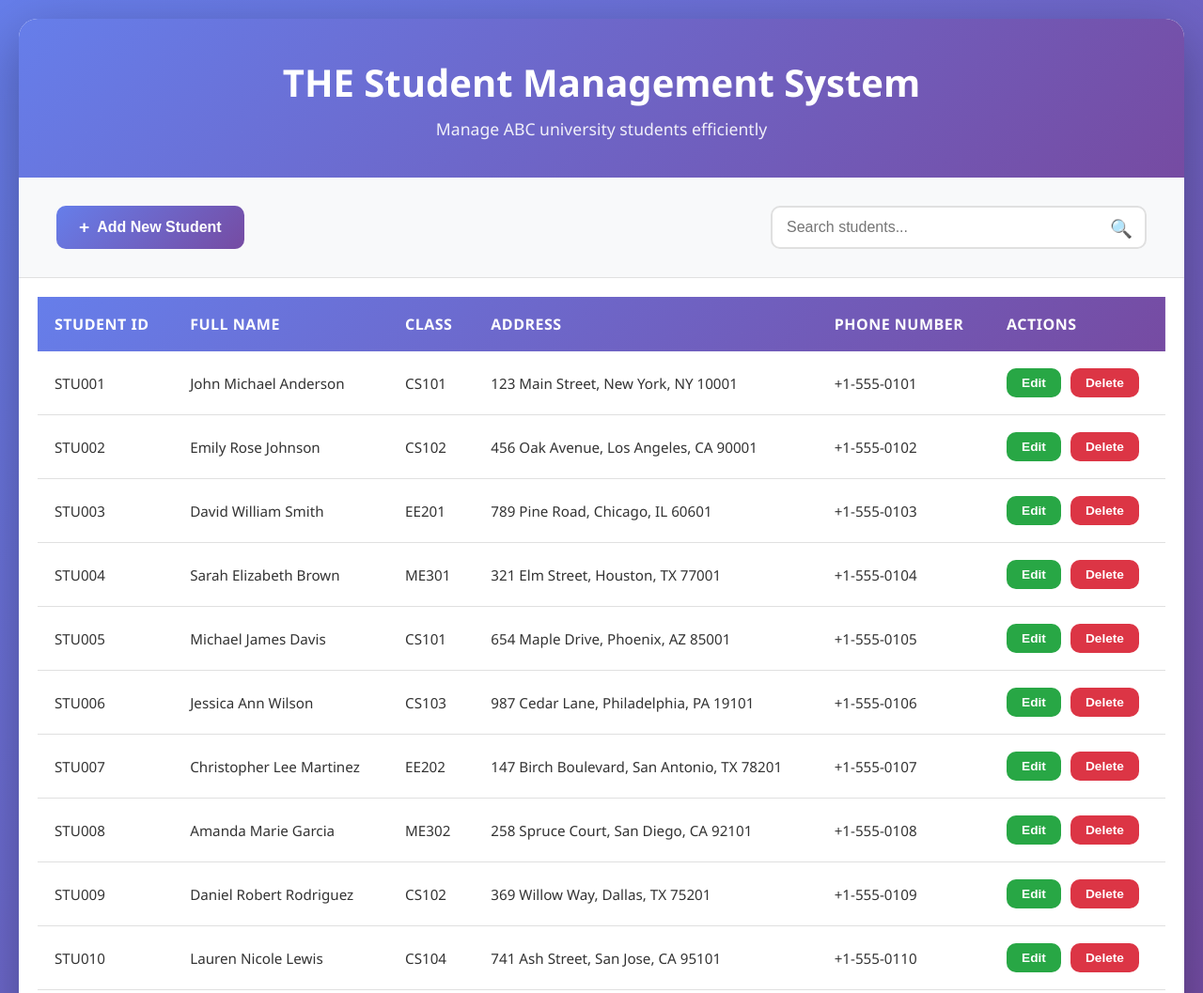
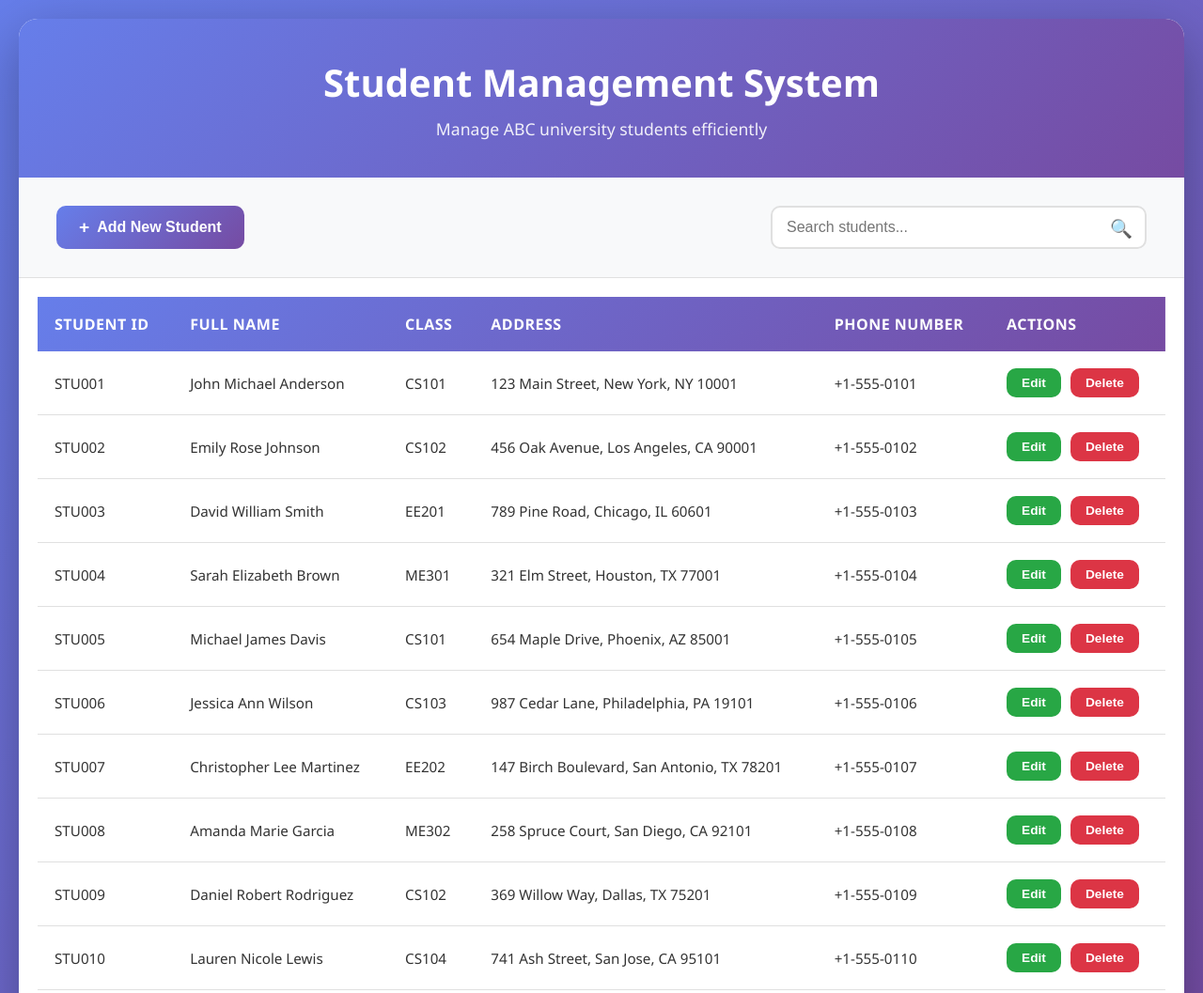
Before and after one commit to davidhevn/UIUX-FOR-CICD-FINAL-TEST, a plain HTML site: page index.html in a window 1280 px wide. Shown: the top 1057 px of the page at 94% size. Drawn offline with Linux system fonts and the light colour scheme.

Commit message:
conflict2

```diff
--- a/index.html
+++ b/index.html
@@ -9,7 +9,7 @@
 <body>
     <div class="container">
         <header>
-            <h1>THE Student Management System</h1>
+            <h1>Student Management System</h1>
             <p class="subtitle">Manage ABC university students efficiently</p>
         </header>
 
```
